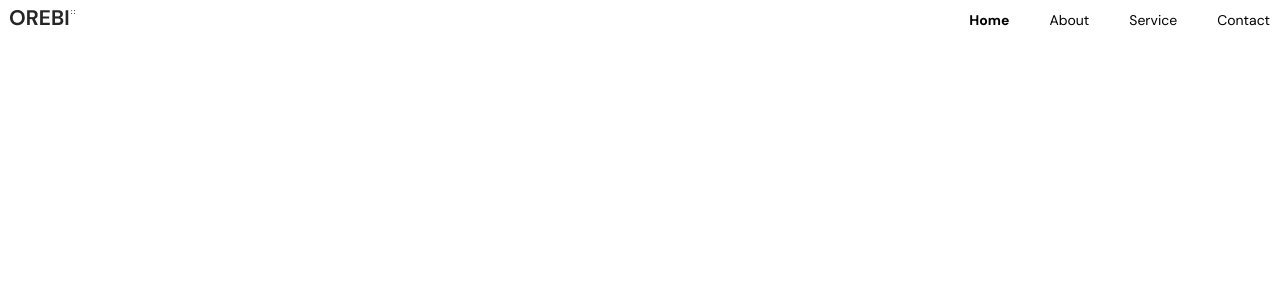
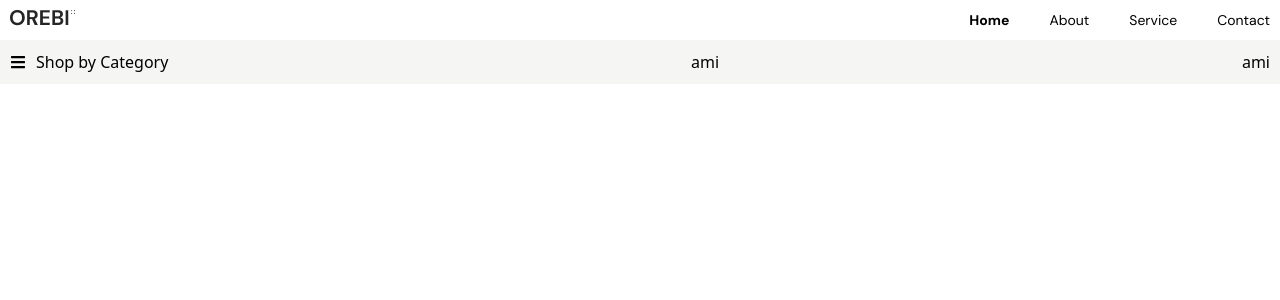
Before and after one commit to sujan-ah/Oreby-ecommerce, a React (Create React App) app: page / in a window 1280 px wide. Shown: the top 300 px of the page. Built offline with nearby package versions, Linux system fonts and the light colour scheme.

Commit message:
header dropdown part

```diff
--- /dev/null
+++ b/src/components/layout/Container.jsx
@@ -0,0 +1,7 @@
+import React from "react";
+
+const Container = ({ children }) => {
+  return <div className="max-w-container mx-auto p-2.5">{children}</div>;
+};
+
+export default Container;
--- /dev/null
+++ b/src/components/layout/Dropdown.jsx
@@ -0,0 +1,7 @@
+import React from "react";
+
+const Dropdown = ({ children, className }) => {
+  return <div className={className}>{children}</div>;
+};
+
+export default Dropdown;
--- /dev/null
+++ b/src/components/layout/Header.jsx
@@ -0,0 +1,48 @@
+import React, { useState } from "react";
+import Container from "./Container";
+import Dropdown from "./Dropdown";
+import Flex from "./Flex";
+import { FaBars } from "react-icons/fa";
+import List from "./List";
+import ListItem from "./ListItem";
+
+const Header = () => {
+  let [show, setShow] = useState(false);
+
+  let handleDropdown = () => {
+    console.log("aci");
+    setShow(!show);
+  };
+
+  return (
+    <div className="bg-[#F5F5F3]">
+      <Container>
+        <Flex className="flex justify-between">
+          <div>
+            <Dropdown>
+              <p
+                onClick={handleDropdown}
+                className="flex items-center gap-x-2.5"
+              >
+                <FaBars />
+                Shop by Category
+              </p>
+
+              {show && (
+                <List className="absolute">
+                  <ListItem itemname="kdjfdk"></ListItem>
+                  <ListItem itemname="kdk"></ListItem>
+                  <ListItem itemname="kdk"></ListItem>
+                </List>
+              )}
+            </Dropdown>
+          </div>
+          <h1>ami</h1>
+          <h1>ami</h1>
+        </Flex>
+      </Container>
+    </div>
+  );
+};
+
+export default Header;
--- a/src/components/layout/Navbar.jsx
+++ b/src/components/layout/Navbar.jsx
@@ -5,6 +5,7 @@ import List from "./List.jsx";
 import ListItem from "./ListItem.jsx";
 import { FaBars } from "react-icons/fa";
 import { useEffect, useState } from "react";
+import Container from "./Container.jsx";
 
 const Navbar = () => {
   const [show, setShow] = useState(true);
@@ -23,7 +24,7 @@ const Navbar = () => {
 
   return (
     <nav>
-      <div className="max-w-container mx-auto p-2.5">
+      <Container>
         <Flex className="lg:flex ">
           <div className="lg:w-3/12">
             <Images imgsrc="assets/logo.png" />
@@ -57,7 +58,7 @@ const Navbar = () => {
             )}
           </div>
         </Flex>
-      </div>
+      </Container>
     </nav>
   );
 };
--- a/src/components/layout/RootLayout.jsx
+++ b/src/components/layout/RootLayout.jsx
@@ -1,8 +1,14 @@
 import React from "react";
+import Header from "./Header";
 import Navbar from "./Navbar";
 
 const RootLayout = () => {
-  return <Navbar />;
+  return (
+    <>
+      <Navbar />
+      <Header />
+    </>
+  );
 };
 
 export default RootLayout;
```
